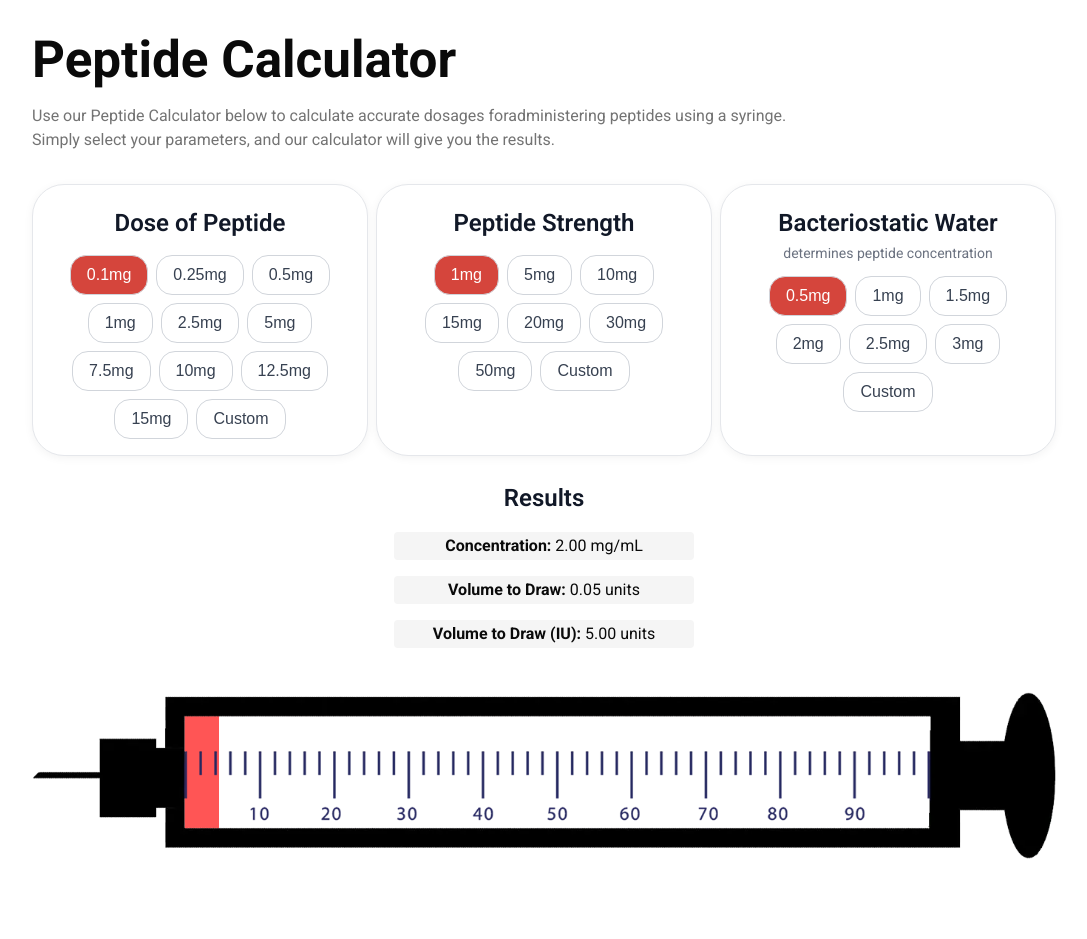
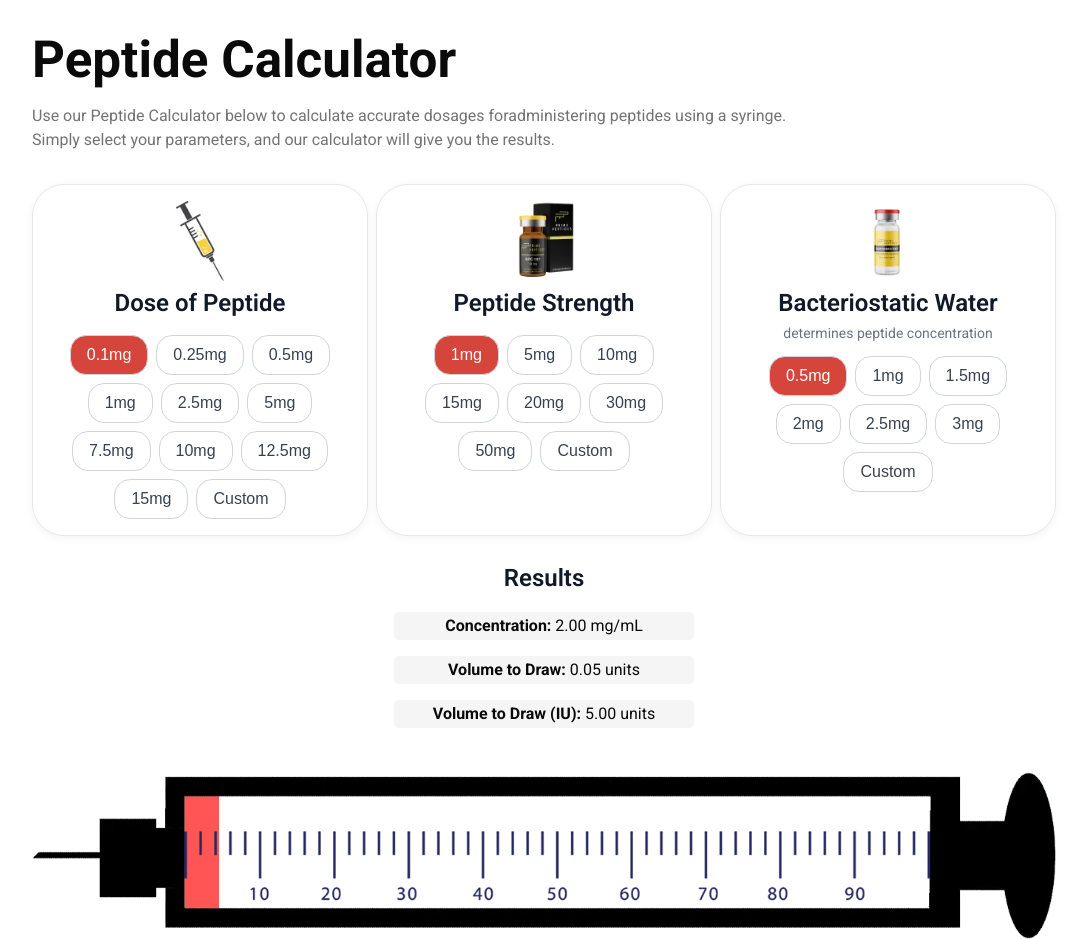
Before and after one commit to high-haseeb/peptide-calculator, a website built with Vite: page index.html in a window 1280 px wide. Shown: the whole page, without its empty margins (96-1183 px from the left). Before the commit the page ends 891 px from the top, so only its background shows below. Built offline with nearby package versions, Linux system fonts and the light colour scheme.

Commit message:
added images on cards

```diff
--- a/index.html
+++ b/index.html
@@ -19,18 +19,21 @@
         <div id="app" >
             <div class="flex-col">
                 <div class="card">
+                    <img src="logo.avif" width="auto" height="80px" />
                     <h2 class="header">Dose of Peptide</h2>
                     <p></p>
                     <div id="doseAmount-container" class="flex"></div>
                 </div>
 
                 <div class="card">
+                    <img src="strength.avif" width="auto" height="80px" />
                     <h2 class="header">Peptide Strength</h2>
                     <p></p>
                     <div id="peptideStrength-container" class="flex"></div>
                 </div>
 
                 <div class="card">
+                    <img src="water.webp" width="auto" height="80px" />
                     <h2 class="header">Bacteriostatic Water</h2>
                     <p>determines peptide concentration</p>
                     <div id="waterAmount-container" class="flex"></div>
```
Also changed, not shown: public/strength.avif (added), public/water.webp (added).
